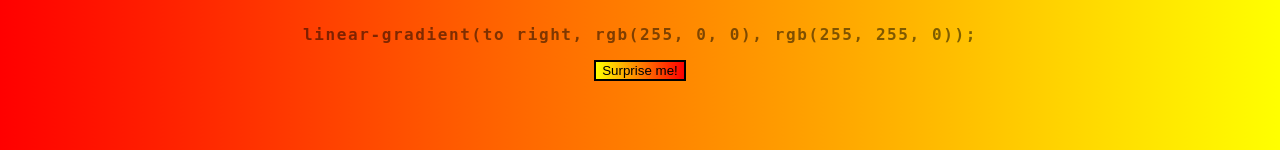
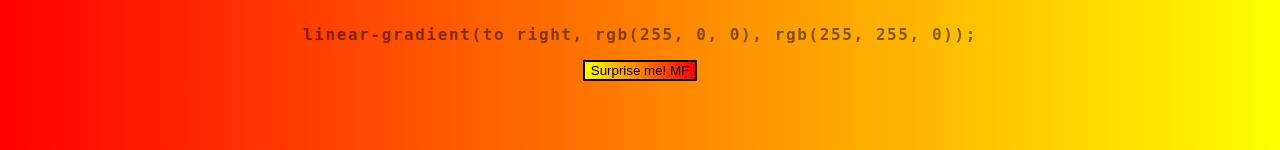
Before and after one commit to nad-garraz/background-generator, a plain HTML site: page index.html in a window 1280 px wide. Shown: the part 211-361 px from the top of the page. Drawn offline with Linux system fonts and the light colour scheme.

Commit message:
Change button text

```diff
--- a/index.html
+++ b/index.html
@@ -13,7 +13,7 @@
     <input type="color" class="color2" name="color2" value="#ffff00" />
     <h2>Current CSS Background</h2>
     <h3></h3>
-    <button class="randomButton" type="button"> Surprise me!</button>
+    <button class="randomButton" type="button"> Surprise me! MF</button>
     <script type="text/javascript" src="script.js"></script>
   </body>
 </html>
```
